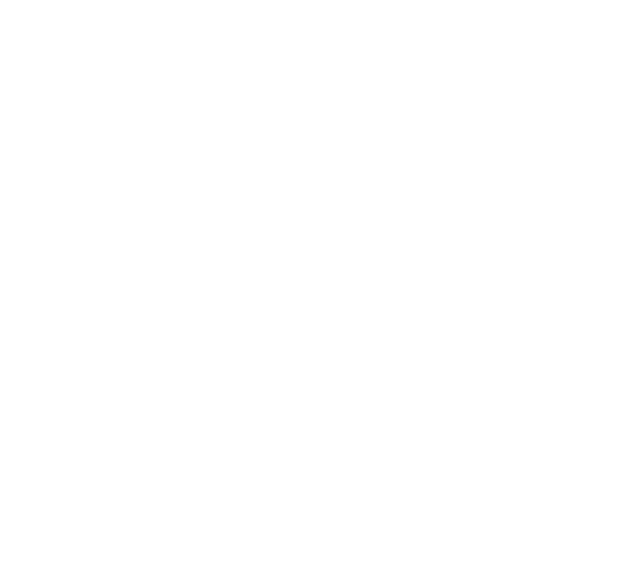
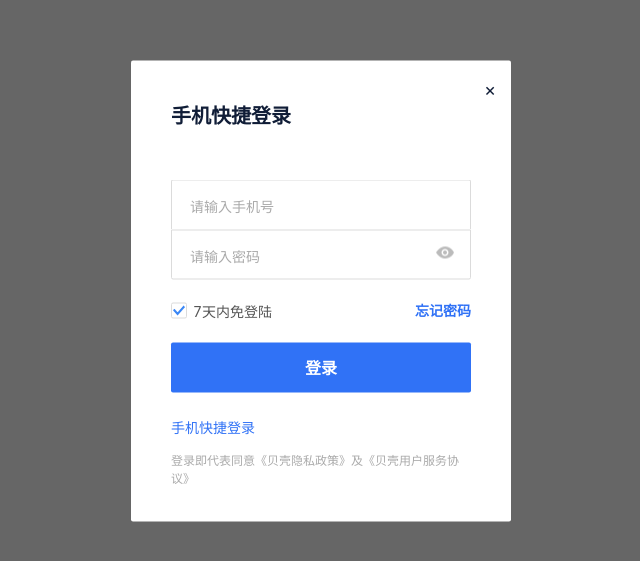
Before and after one commit to 100k-ke/100k-react-project, a React (Create React App) app: page /login in a window 1280 px wide. Shown: the part 109-670 px from the top of the page, without its empty margins (319-959 px from the left). Built offline with nearby package versions, Linux system fonts and the light colour scheme.

Commit message:
zjq-1.5-22.09

```diff
--- a/src/App.js
+++ b/src/App.js
@@ -1,13 +1,16 @@
 import React,{Component} from 'react'
-import {Route,Switch} from 'react-router-dom'
+import {Route,Switch,Redirect} from 'react-router-dom'
 import Profile from './pages/Profile/Profile'
+import Login from './pages/Login/Login'
 
 export default class App extends Component{
   render(){
     return (
-      <div>
+      <div className="app">
         <Switch>
           <Route path="/profile" component={Profile}/>
+          <Route path="/login" component={Login}/>
+          <Redirect to="/login"/>
         </Switch>
       </div>
     )
--- /dev/null
+++ b/src/pages/Login/Login.jsx
@@ -0,0 +1,69 @@
+import React,{Component} from 'react'
+import './css/Login.less'
+
+export default class MyComponent extends Component{
+  state = {
+    isPwdLogin:true,
+    type:'password',
+    check:true
+  }
+  setIsPwd = ()=>{
+    let {isPwdLogin} = this.state
+    this.setState({isPwdLogin:!isPwdLogin})
+  }
+  setType = ()=>{
+    console.log('aaa')
+    let {type} = this.state
+    if (type === 'text') {
+      this.setState({type:'password'})
+    }else{
+      this.setState({type:'text'})
+    }
+  }
+  close = ()=>{
+    window.close()
+  }
+  setCheck = ()=>{
+    let {check} = this.state
+    this.setState({check:!check})
+  }
+  render(){
+    let {isPwdLogin,type,check} = this.state
+    return(
+      <div className="loginContainer">
+        <div className="login">
+          <div className="close" onClick={this.close}>×</div>
+          <header>
+            <p className="title">手机快捷登录</p>
+            {isPwdLogin ? '' : <p className="noWarry">别担心，无账号自动注册不会导致手机号被泄露</p>}
+          </header>
+          <section>
+            <form>
+              <div className="phone">
+                <input type="text" maxLength="11" placeholder="请输入手机号"/>
+              </div>
+              <div className="smsCode">
+                <input type={isPwdLogin && type === 'password' ? 'password' : 'text'} placeholder={isPwdLogin ? '请输入密码' : '请输入短信验证码'}/>
+                {isPwdLogin ? <div onClick={this.setType} className="eye on"></div> : <p className="btnCode on line">获取验证码</p>}
+              </div>
+              <div className="check">
+                <div className="noLogin" onClick={this.setCheck}>
+                  <input className="box active" type="checkbox" onChange={this.setCheck} checked={check}/>
+                  <span className="on">7天内免登陆</span>
+                </div>
+                {isPwdLogin ? <div className="forgetPwd on line">忘记密码</div> : ''}
+              </div>
+              <button className="btnLogin on">登录</button>
+              <p className="switchover on line" onClick={this.setIsPwd}>{isPwdLogin ? '手机快捷登录' : '账号密码登录'}</p>
+              <div className="footer">
+                <span>登录即代表同意</span>
+                <a href="https://www.ke.com/zhuanti/protocol">《贝壳隐私政策》</a>及
+                <a href="https://www.ke.com/zhuanti/serviceProtocol">《贝壳用户服务协议》</a>
+              </div>
+            </form>
+          </section>
+        </div>
+      </div>
+    )
+  }
+}
--- /dev/null
+++ b/src/pages/Login/css/Login.less
@@ -0,0 +1,184 @@
+html,body{
+  width: 100%;
+  height: 100%;
+  #root{
+    width: 100%;
+    height: 100%;
+    .app{
+      width: 100%;
+      height: 100%;
+    }
+  }
+}
+.loginContainer{
+  width: 100%;
+  height: 100%;
+  background-color: rgba(0, 0, 0, .6);
+  .login{
+    width: 300px;
+    height: 381px;
+    border-radius: 2px;
+    position: relative;
+    box-sizing: content-box;
+    padding: 40px;
+    background-color: #fff;
+    position: fixed;
+    top: 50%;
+    left: 50%;
+    transform: translateX(-50%) translateY(-50%);
+    .close{
+      position: absolute;
+      top: 15px;
+      right: 15px;
+      color: #101d37;
+      font-size: 18px;
+    }
+    header{
+      width: 300px;
+      height: 54px;
+      .title{
+        height: 40px;
+        font-size: 20px;
+        color: #101D37;
+        font-weight: bold;
+        vertical-align: top;
+      }
+      .noWarry{
+        height: 14px;
+        font-size: 14px;
+        color: #AAA;
+        line-height: 1;
+      }
+    }
+    section{
+      width: 300px;
+      height: 302px;
+      position: absolute;
+      bottom: 40px;
+      form{
+        .phone, .smsCode{
+          width: 300px;
+          height: 50px;
+          padding-left: 16px;
+          box-sizing: border-box;
+          border: 1px solid #DBDBDB;
+        }
+        .phone{
+          border-radius: 2px 2px 0px 0px;
+          border-bottom: none;
+          input{
+            width: 260px;
+          }
+        }
+        .smsCode{
+          border-radius: 0px 0px 2px 2px;
+          input{
+            width: 167px;
+          }
+          .btnCode{
+            height: 18px;
+            float: right;
+            font-size: 14px;
+            padding: 0px 16px;
+            margin-top: 16px;
+            line-height: 18px;
+            color: #101D37;
+            font-weight: 400;
+            border-left: 1px solid #DBDBDB;
+          }
+          .eye{
+            float: right;
+            width: 18px;
+            height: 12px;
+            margin-right: 16px;
+            margin-top: 16px;
+            background-image: url('../imgs/eye.png');
+            background-repeat: no-repeat;
+          }
+        }
+        input{
+          height: 40px;
+          margin-top: 5px;
+          border: none;
+          outline: none;
+          font-size: 14px;
+          &::placeholder{
+            color: #AAA;
+          }
+        }
+        .check{
+          width: 300px;
+          height: 23px;
+          margin: 20px 0;
+          .noLogin{
+            width: 120px;
+            height: 23px;
+            float: left;
+            .box{
+              -webkit-appearance: none;
+              border: 1px solid #DBDBDB;
+              vertical-align: middle;
+              float: left;
+              width: 16px;
+              height: 16px;
+              margin: 3px 6px 0 0px;
+              border-radius: 2px;
+            }
+            .box[type="checkbox"]:checked{
+              background-image: url('../imgs/check.png');
+              background-repeat: no-repeat;
+              background-position: center;
+              background-size: 12px 10px;
+            }
+            span{
+              float: left;
+              font-size: 14px;
+              line-height: 23px;
+              color: #555;
+            }
+          }
+          .forgetPwd{
+            float: right;
+            font-size: 14px;
+            font-weight: bold;
+            color: #3072F6;
+            width: 56px;
+            height: 18px;
+          }
+        }
+        .btnLogin{
+          width: 300px;
+          height: 50px;
+          padding: 0;
+          outline: none;
+          border: none;
+          font-size: 16px;
+          font-weight: bold;
+          background-color: #3072F6;
+          border-radius: 2px;
+          color: #fff;
+        }
+        .switchover{
+          font-size: 14px;
+          color: #3072F6;
+          padding-top: 24px;
+        }
+        .footer{
+          font-size: 12px;
+          color: #AAA;
+          margin-top: 10px;
+          a{
+            text-decoration: none;
+            color: #AAA;
+          }
+        }
+      }
+      .on:hover{
+        cursor: pointer;
+      }
+      .line:hover{
+        text-decoration: underline;
+      }
+    }
+  }
+}
```
Also changed, not shown: src/pages/Login/imgs/check.png (added), src/pages/Login/imgs/eye.png (added).
